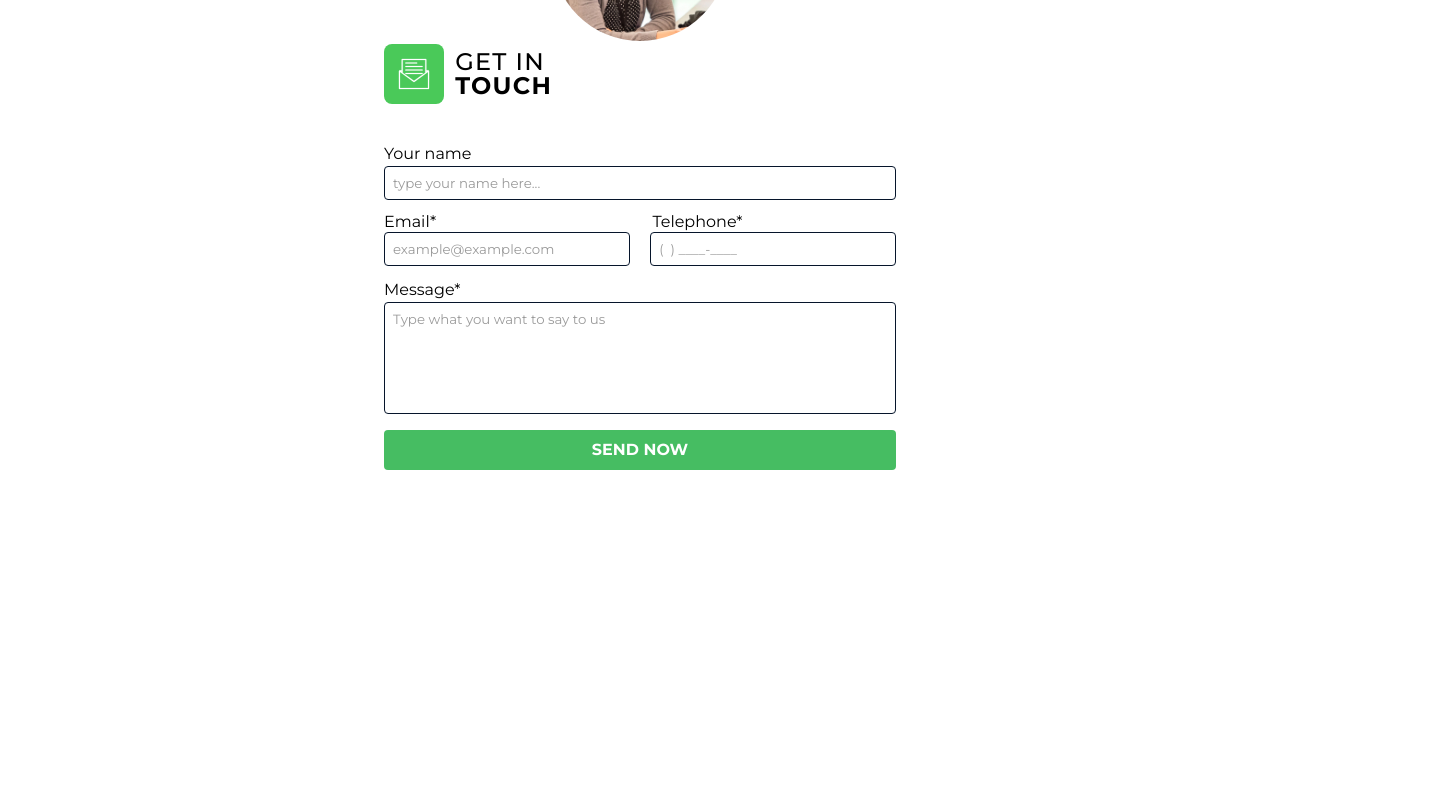
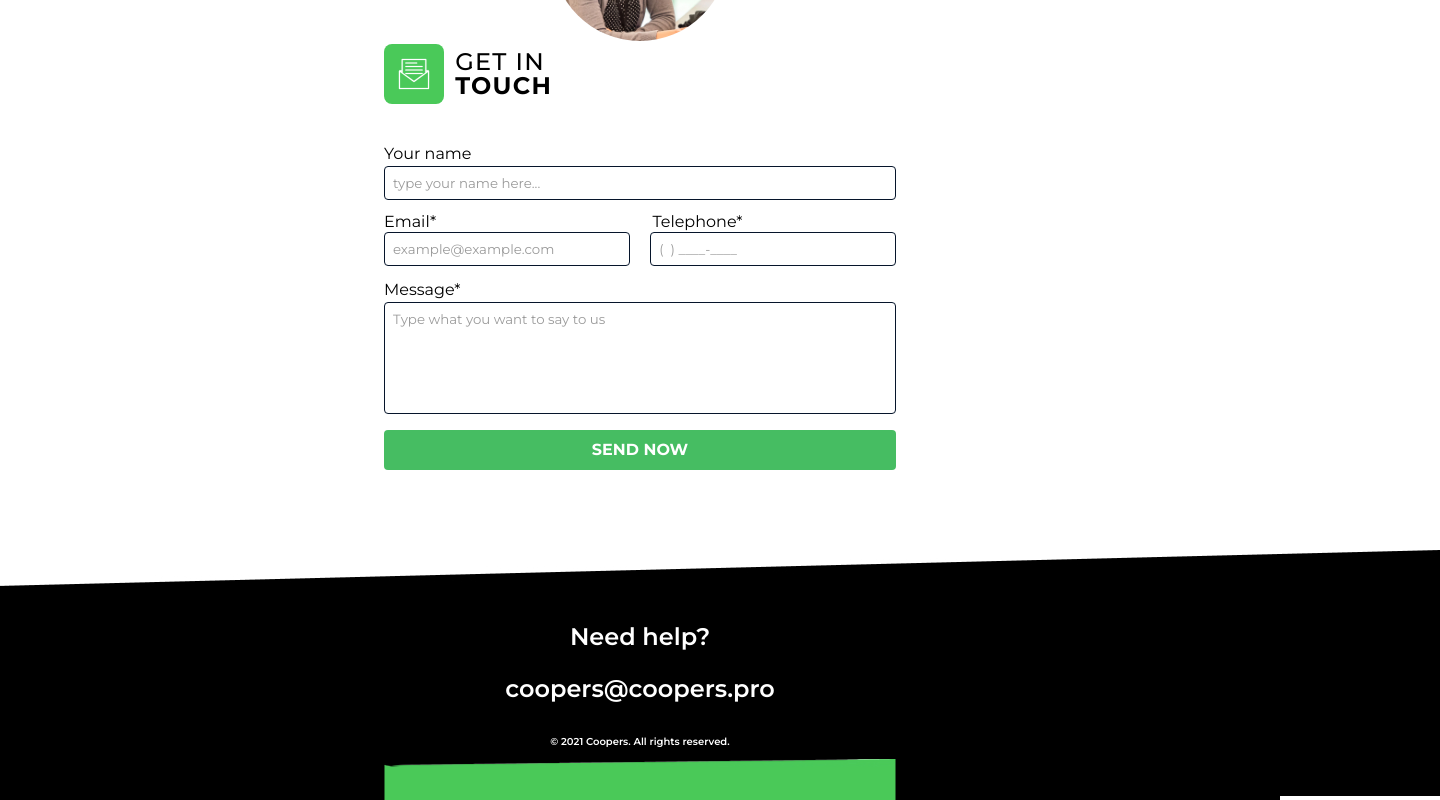
Before and after one commit to thipereira02/coopers_front, a React (Create React App) app: page / in a window 1280 px wide. Shown: the part 1491-2291 px from the top of the page, 1440 px wide, since content can reach past the window. Before the commit the page ends 1961 px from the top, so only its background shows below. Built offline with nearby package versions, Linux system fonts and the light colour scheme.

Commit message:
adding footer

```diff
--- /dev/null
+++ b/src/components/Footer.tsx
@@ -0,0 +1,69 @@
+import React from "react";
+import styled from "styled-components";
+
+import background from "../assets/BG_footer.jpg";
+import element from "../assets/BG_footer2.png";
+
+export default function Footer() {
+	return(
+		<Content>
+			<img src={background} alt="background" />
+			<h1>Need help?</h1>
+			<h2>coopers@coopers.pro</h2>
+			<h3>© 2021 Coopers. All rights reserved.</h3>
+			<Element src={element} alt="element" />
+		</Content>
+	);
+}
+
+const Content = styled.div`
+    display: inline-block;
+    position: relative;
+    width: 100vw;
+    color: #FFF;
+    font-size: 1.3rem;
+    font-weight: 600;
+    background-color: #000;
+    margin-top: 3rem;
+
+    h1{
+        position: absolute;
+        top: 35%;
+        left: 50%;
+        transform: translate(-50%, -50%);
+    }
+
+    h2{
+        position: absolute;
+        top: 45%;
+        left: 50%;
+        transform: translate(-50%, -50%);
+        margin-top: 1.7rem;
+    }
+
+    h3{
+        font-size: 0.625rem;
+        position: absolute;
+        top: 55%;
+        left: 50%;
+        transform: translate(-50%, -50%);
+        margin-top: 3.4rem;
+    }
+
+    @media (min-width: 768px){
+        font-size: 1.5rem;
+        font-weight: 600;
+        margin-top: 5rem;
+    }
+`;
+
+const Element = styled.img`
+    position: absolute;
+    bottom: 0;
+    left: 50%;
+    transform: translate(-50%, 0);
+
+    @media (max-width: 768px){
+        width: 60%;
+    }
+`;
--- a/src/pages/Home.tsx
+++ b/src/pages/Home.tsx
@@ -5,6 +5,7 @@ import Cover from "../components/Cover";
 import ToDoList from "../components/ToDoList";
 import GoodThing from "../components/GoodThing";
 import Contact from "../components/Contact";
+import Footer from "../components/Footer";
 
 export default function Home() {
 	return (
@@ -14,6 +15,7 @@ export default function Home() {
 			<ToDoList />
 			<GoodThing />
 			<Contact />
+			<Footer />
 		</>
 	);
 }
```
Also changed, not shown: src/assets/BG_footer.jpg (added), src/assets/BG_footer2.png (added).
